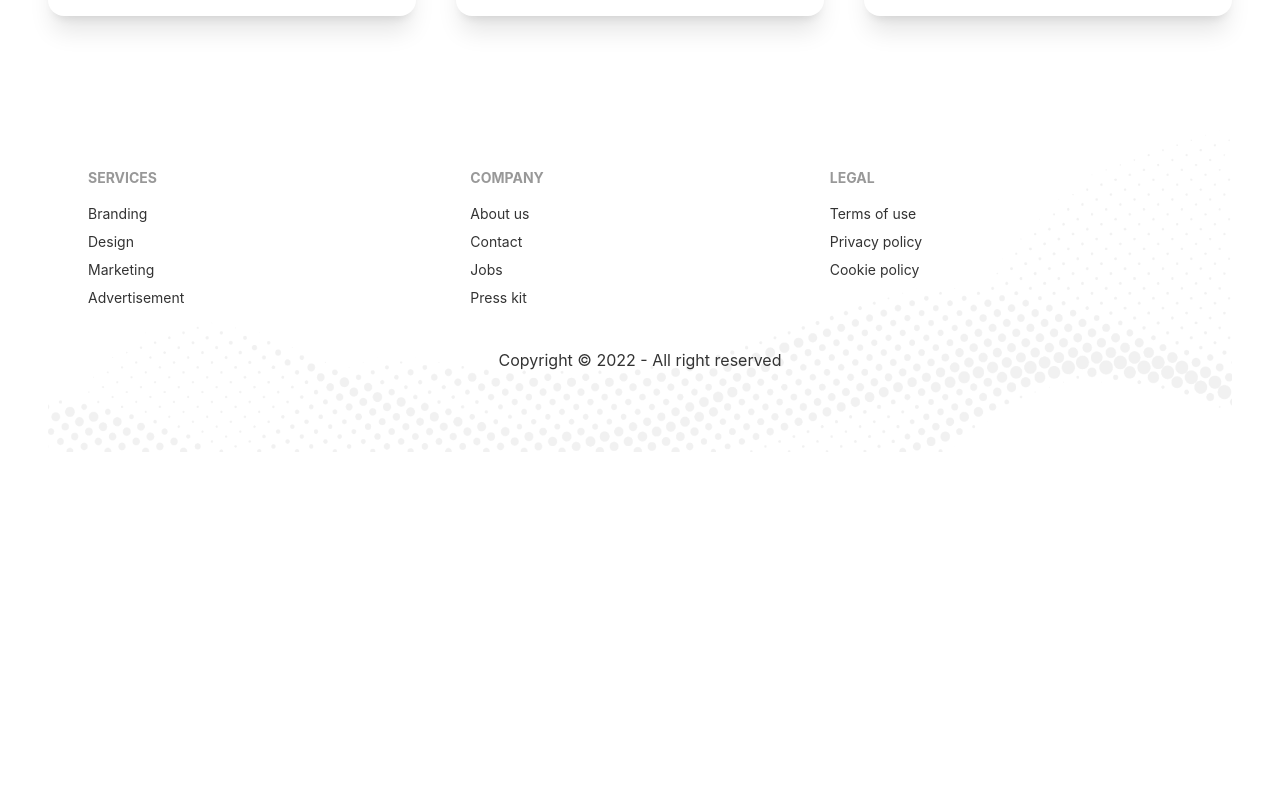
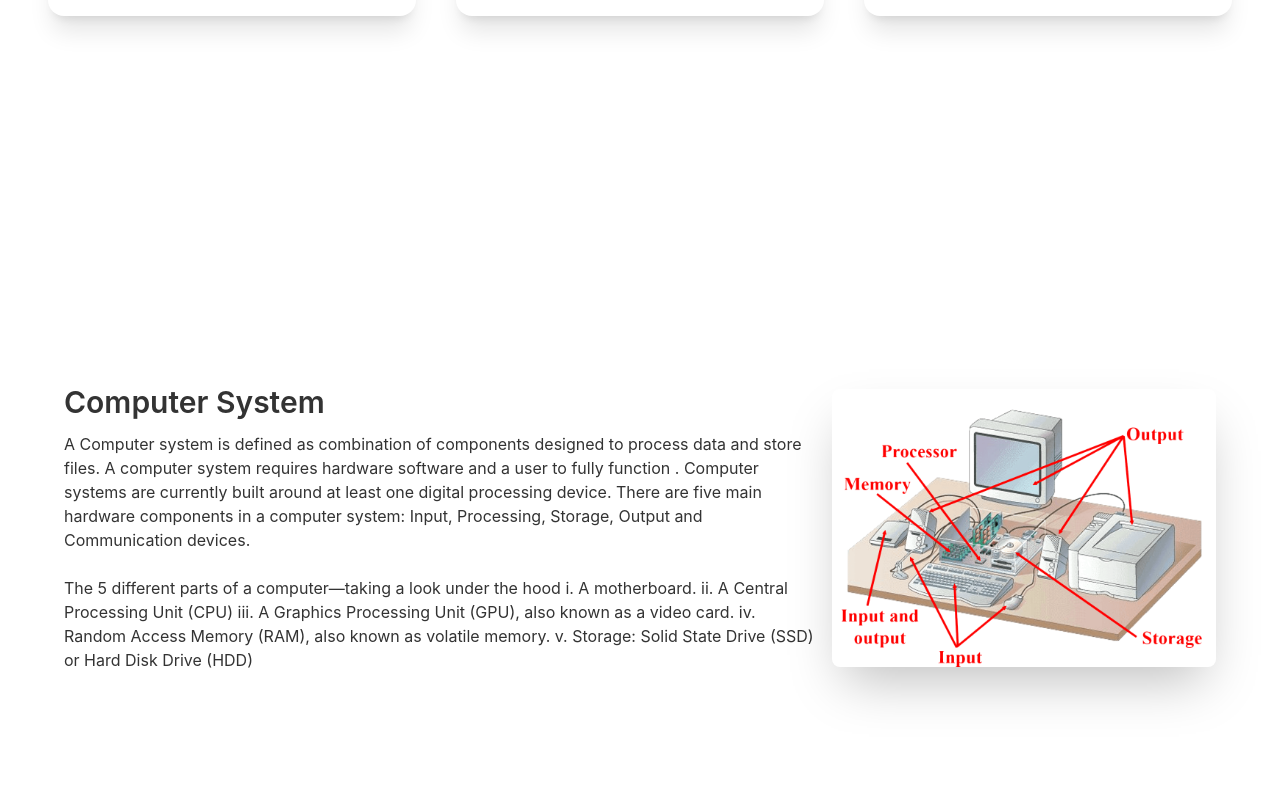
Before and after one commit to Ummepinki/computer-parts-manufacturer-website-client-side, a React (Create React App) app: page / in a window 1280 px wide. Shown: the part 2260-3060 px from the top of the page. Before the commit the page ends 2712 px from the top, so only its background shows below. Built offline with nearby package versions, Linux system fonts and the light colour scheme.

Commit message:
system pages addded

```diff
--- /dev/null
+++ b/src/Pages/Home/ComputerSystem.js
@@ -0,0 +1,30 @@
+import React from 'react';
+import system from '../../assets/images/system.jpg';
+const ComputerSystem = () => {
+    return (
+        <div class="hero min-h-screen ">
+
+            <div class="hero-content flex-col lg:flex-row-reverse">
+                <img src={system} class="max-w-sm rounded-lg shadow-2xl" alt='' />
+                <div>
+                    <h2 className='text-3xl mb-3 font-semibold'>Computer System</h2>
+                    <p>A Computer system is defined as combination of components designed to process data and store files.
+                        A computer system requires hardware software and a user to fully function .
+                        Computer systems are currently built around at least one digital processing device. There are five main hardware components in a computer system: Input, Processing, Storage, Output and Communication devices.   </p>
+                    <p>
+                        <br />
+                        The 5 different parts of a computer—taking a look under the hood
+                        i. A motherboard.
+                        ii. A Central Processing Unit (CPU)
+                        iii. A Graphics Processing Unit (GPU), also known as a video card.
+                        iv. Random Access Memory (RAM), also known as volatile memory.
+                        v. Storage: Solid State Drive (SSD) or Hard Disk Drive (HDD)
+
+                    </p>
+                </div>
+            </div>
+        </div>
+    );
+};
+
+export default ComputerSystem;
--- a/src/Pages/Home/Home.js
+++ b/src/Pages/Home/Home.js
@@ -1,6 +1,7 @@
 import React from 'react';
 import Footer from '../../Shared/Footer';
 import Banner from './Banner';
+import ComputerSystem from './ComputerSystem';
 import Parts from './Parts';
 
 const Home = () => {
@@ -8,6 +9,7 @@ const Home = () => {
         <div>
             <Banner></Banner>
             <Parts></Parts>
+            <ComputerSystem></ComputerSystem>
 
             <Footer></Footer>
         </div>
```
Also changed, not shown: src/assets/images/system.jpg (added).
